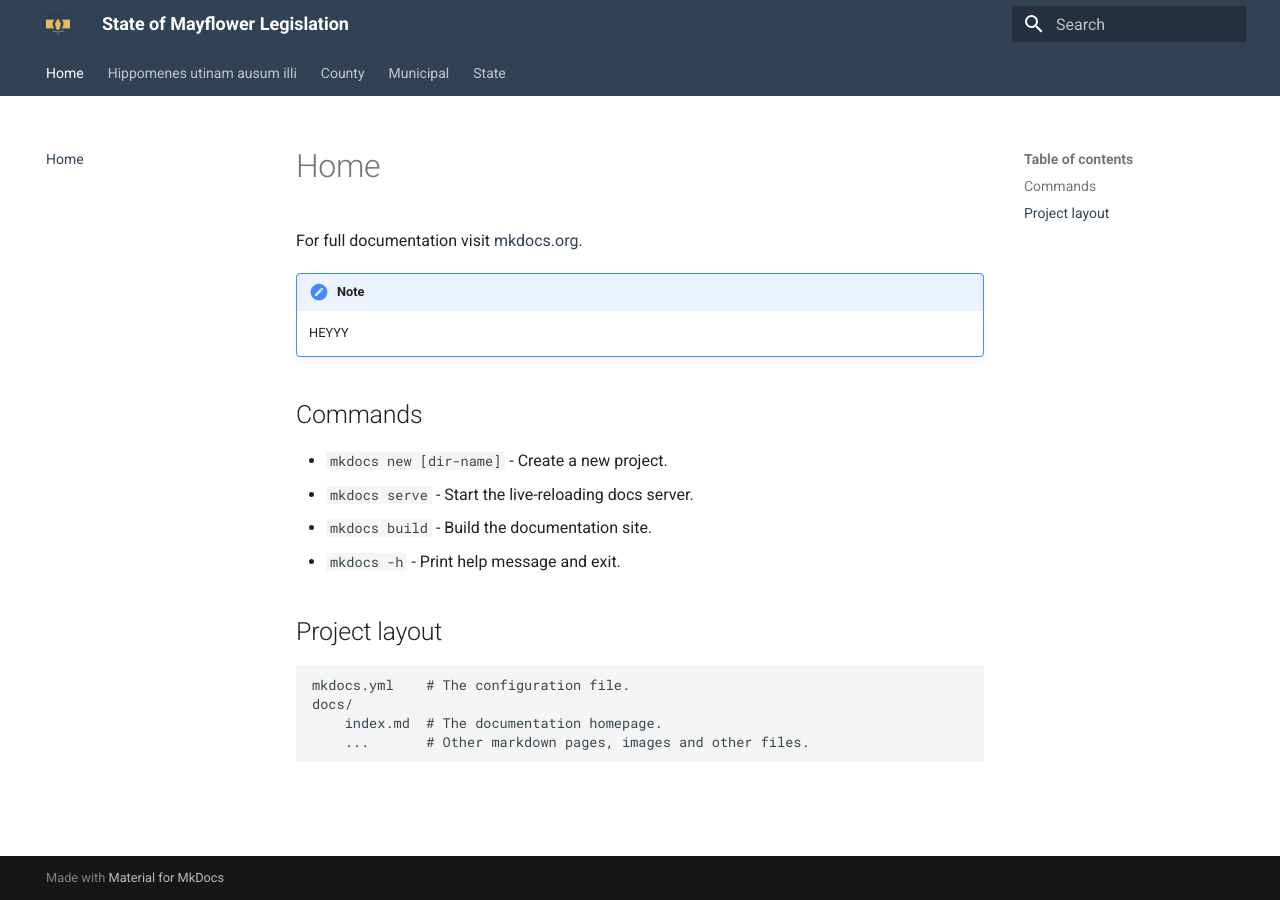
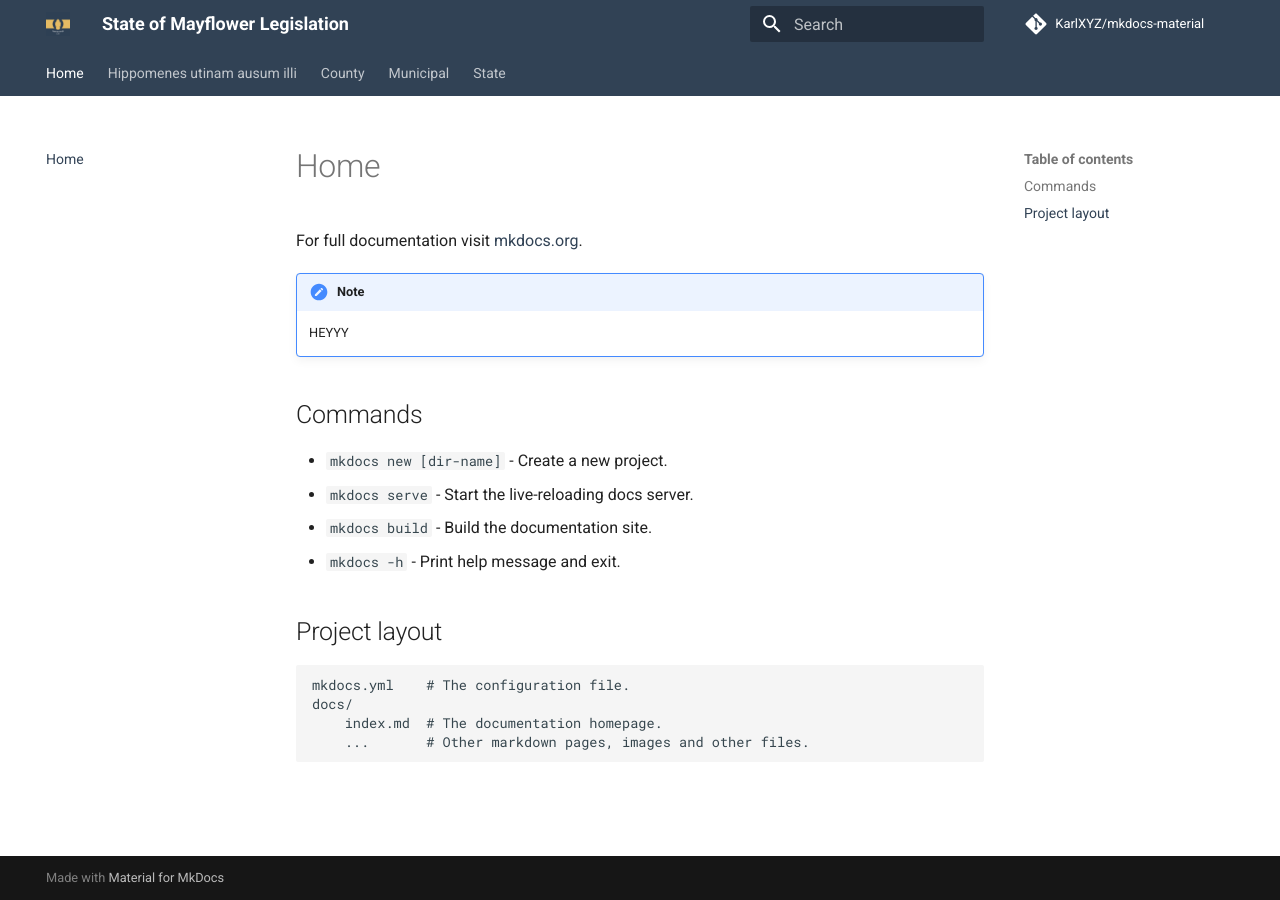
Before and after one commit to mayflower-state/legislation, an MkDocs documentation site: the page built from docs/index.md, in a window 1280 px wide. Built offline with MkDocs 1.6.1 and Material for MkDocs 9.7.7, drawn with Linux system fonts in a browser that asks for light colours; comment, search, counter and statistics services are not loaded.

Commit message:
add git stuff

```diff
--- a/mkdocs.yml
+++ b/mkdocs.yml
@@ -1,4 +1,13 @@
 site_name: State of Mayflower Legislation
+site_url: https://KarlXYZ.github.io/mayflower-docs2/
+site_author: KarlXYZ
+site_description:
+
+# Repository
+repo_name: KarlXYZ/mkdocs-material
+repo_url: https://github.com/KarlXYZ/mayflower-docs2
+edit_uri: ""
+
 # nav:
 #   - Home: index.md
 #   - About: about.md
```
